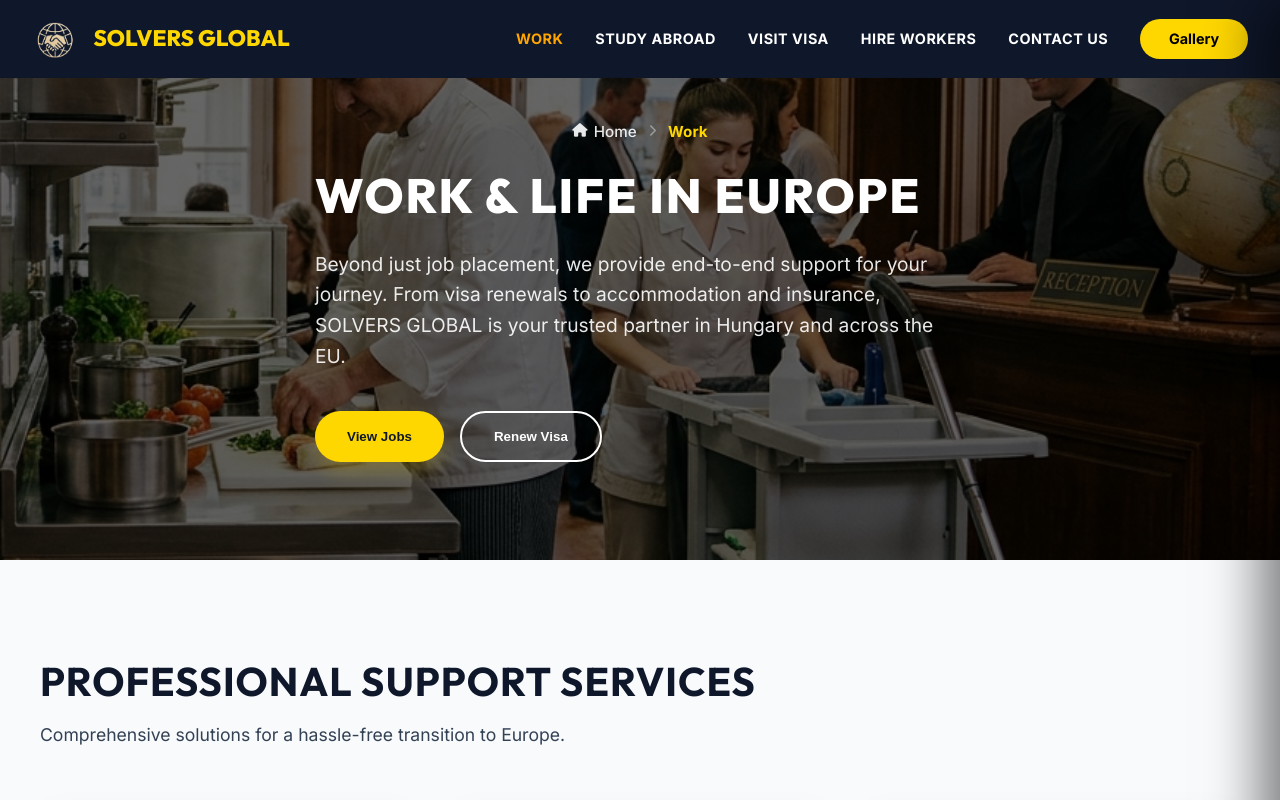
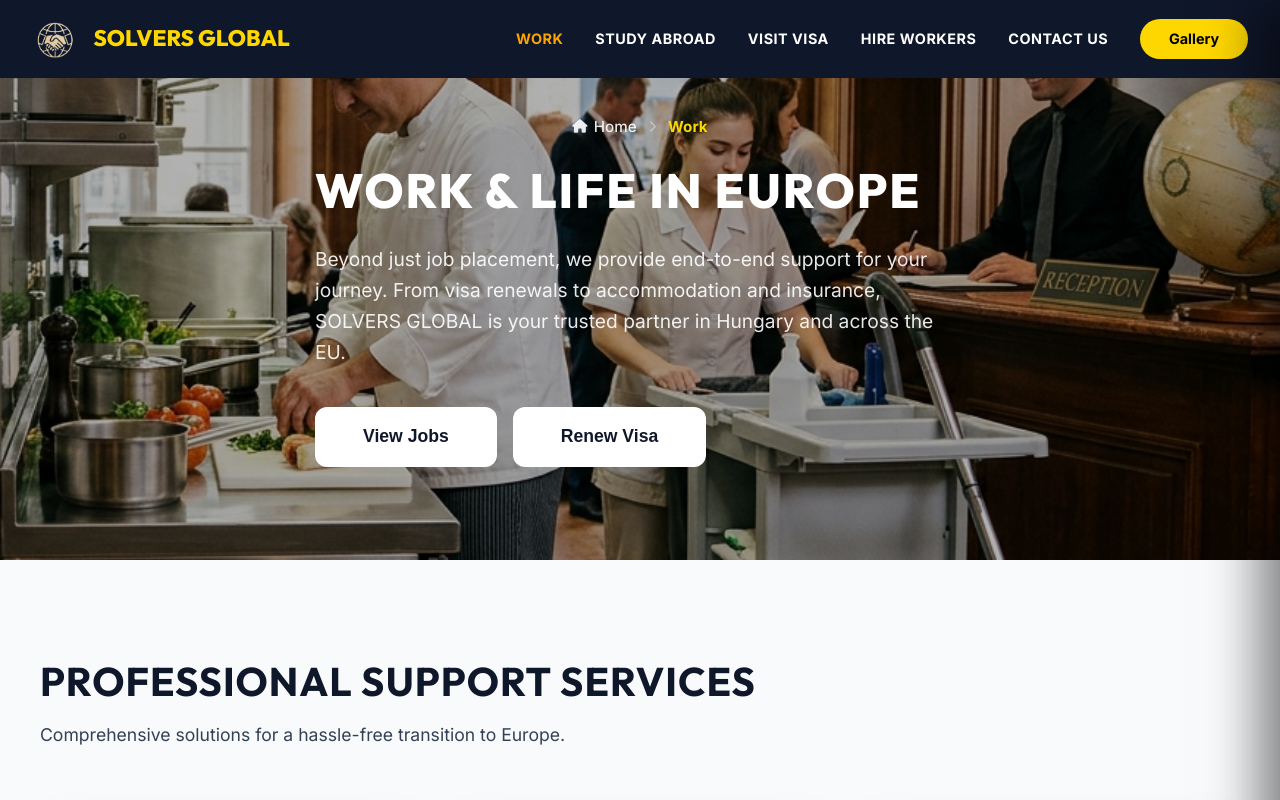
Before and after one commit to Gokulgopan01/Solver_global, an Angular app: page /work in a window 1280 px wide. Shown: the top 800 px of the page. Built offline with nearby package versions, Linux system fonts and the light colour scheme.

Commit message:
feat(updation): updated btn standardized

```diff
--- a/src/app/component/study-abroad/study-abroad.component.scss
+++ b/src/app/component/study-abroad/study-abroad.component.scss
@@ -14,7 +14,7 @@
     position: relative;
     height: 75vh;
     min-height: 600px;
-    background: linear-gradient(rgba(0, 0, 0, 0.6), rgba(0, 0, 0, 0.6)), url('/assets/study_abroad/abroad_study.png') no-repeat center center;
+    background: linear-gradient(rgba(0, 0, 0, 0.3), rgba(0, 0, 0, 0.3)), url('/assets/study_abroad/abroad_study.png') no-repeat center center;
     background-size: cover;
     background-attachment: fixed;
     display: flex;
@@ -60,21 +60,19 @@
         }
 
         .btn-primary {
-            padding: 1.2rem 2.5rem;
-            background: var(--color-gold-500);
+            padding: 1.2rem 3rem;
+            background: white;
             color: var(--color-slate-900);
             border: none;
-            border-radius: 50px;
+            border-radius: 12px;
             font-size: 1.1rem;
             font-weight: 700;
             cursor: pointer;
             transition: var(--transition-smooth);
-            box-shadow: 0 10px 25px rgba(255, 215, 0, 0.2);
 
             &:hover {
-                background: white;
-                transform: translateY(-3px);
-                box-shadow: 0 15px 35px rgba(255, 215, 0, 0.3);
+                background: var(--color-gold-500);
+                transform: scale(1.05);
             }
         }
     }
--- a/src/app/component/visit-visa/visit-visa.component.scss
+++ b/src/app/component/visit-visa/visit-visa.component.scss
@@ -8,7 +8,7 @@
     position: relative;
     height: 60vh;
     min-height: 400px;
-    background: linear-gradient(rgba(0, 0, 0, 0.6), rgba(0, 0, 0, 0.6)), url('/assets/visit_visa/hungary.png');
+    background: linear-gradient(rgba(0, 0, 0, 0.3), rgba(0, 0, 0, 0.3)), url('/assets/visit_visa/hungary.png');
     background-size: cover;
     background-position: center;
     background-attachment: fixed;
@@ -60,21 +60,19 @@
     }
 
     .cta-btn {
-        background: linear-gradient(135deg, var(--color-gold-500), var(--color-gold-600));
+        padding: 1.2rem 3rem;
+        background: white;
+        color: var(--color-slate-900);
         border: none;
-        padding: 1rem 2.5rem;
-        font-size: 1rem;
+        border-radius: 12px;
+        font-size: 1.1rem;
         font-weight: 700;
-        color: var(--color-slate-900);
-        border-radius: 50px;
         cursor: pointer;
         transition: var(--transition-smooth);
-        box-shadow: 0 10px 20px rgba(255, 215, 0, 0.2);
 
         &:hover {
-            transform: translateY(-3px);
-            box-shadow: 0 15px 30px rgba(255, 215, 0, 0.3);
-            background: white;
+            background: var(--color-gold-500);
+            transform: scale(1.05);
         }
     }
 }
--- a/src/app/component/work/work.component.scss
+++ b/src/app/component/work/work.component.scss
@@ -14,7 +14,7 @@
     position: relative;
     height: 70vh;
     min-height: 500px;
-    background: linear-gradient(rgba(0, 0, 0, 0.6), rgba(0, 0, 0, 0.6)), url('/assets/work/work.png') no-repeat center center;
+    background: linear-gradient(rgba(0, 0, 0, 0.3), rgba(0, 0, 0, 0.3)), url('/assets/work/work.png') no-repeat center center;
     background-size: cover;
     background-attachment: fixed;
     display: flex;
@@ -72,25 +72,36 @@
             }
 
             .btn-primary {
-                background: var(--color-gold-500);
+                padding: 1.2rem 3rem;
+                background: white;
                 color: var(--color-slate-900);
                 border: none;
-                box-shadow: 0 10px 20px rgba(255, 215, 0, 0.2);
+                border-radius: 12px;
+                font-size: 1.1rem;
+                font-weight: 700;
+                cursor: pointer;
+                transition: var(--transition-smooth);
 
                 &:hover {
-                    transform: translateY(-3px);
-                    background: white;
+                    background: var(--color-gold-500);
+                    transform: scale(1.05);
                 }
             }
 
             .btn-secondary {
-                background: transparent;
-                color: white;
-                border: 2px solid white;
+                padding: 1.2rem 3rem;
+                background: white;
+                color: var(--color-slate-900);
+                border: none;
+                border-radius: 12px;
+                font-size: 1.1rem;
+                font-weight: 700;
+                cursor: pointer;
+                transition: var(--transition-smooth);
 
                 &:hover {
-                    background: white;
-                    color: var(--color-slate-900);
+                    background: var(--color-gold-500);
+                    transform: scale(1.05);
                 }
             }
         }
```
